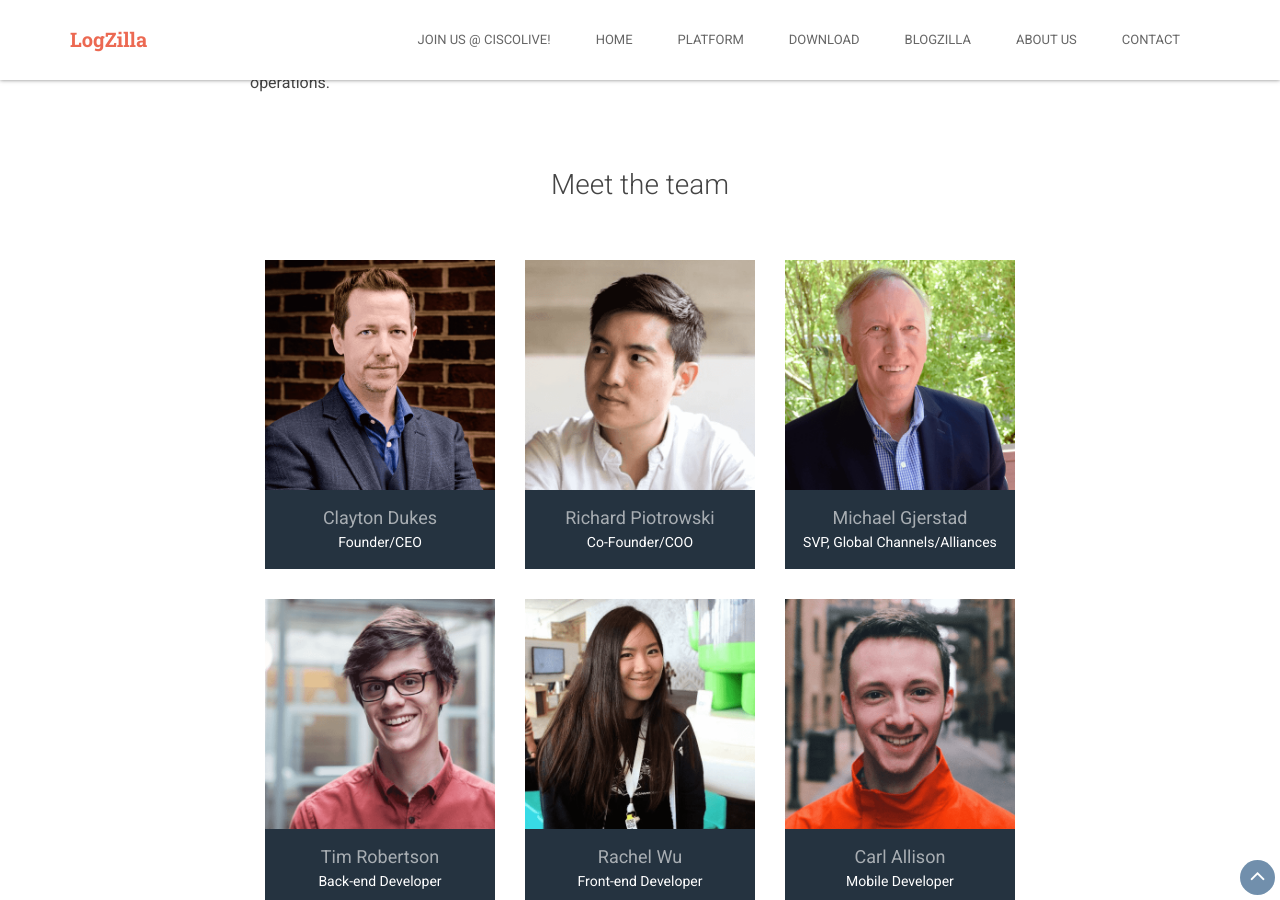
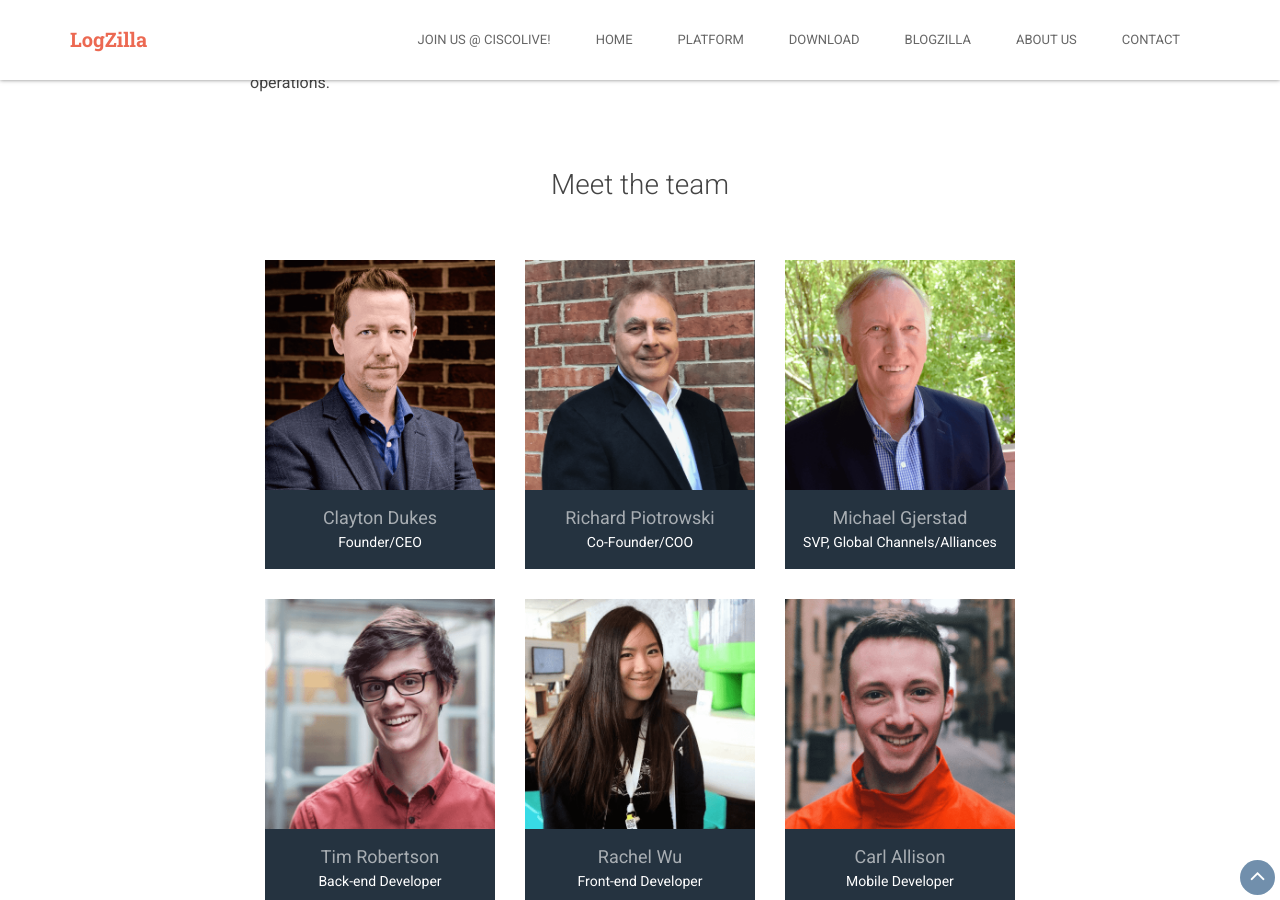
Before and after one commit to dizhaung/logzilla.github.io, a Jekyll site: the page built from about.html, in a window 1280 px wide and 900 px high, scrolled down 481 px. Built offline with Jekyll 4.4.1, drawn with Linux system fonts in a browser that asks for light colours; comment, search, counter and statistics services are not loaded.

Commit message:
Added Richard

```diff
--- a/about.html
+++ b/about.html
@@ -41,7 +41,7 @@ title: About LogZilla - The Story Behind The Brilliance
                 <div class="member col-md-4 col-sm-6 col-xs-12">
                     <div class="member-inner">
                         <figure class="profile">
-                            <img class="img-responsive" src="assets/images/team/member-2.png" alt=""/>
+                            <img class="img-responsive" src="/assets/images/team/rpiot.png" alt=""/>
                             <figcaption class="info"><span class="name">Richard Piotrowski</span><br /><span class="job-title">Co-Founder/COO</span></figcaption>
                         </figure><!--//profile-->
                         <div class="social">
```
Also changed, not shown: assets/images/team/rpiot.png (added).
